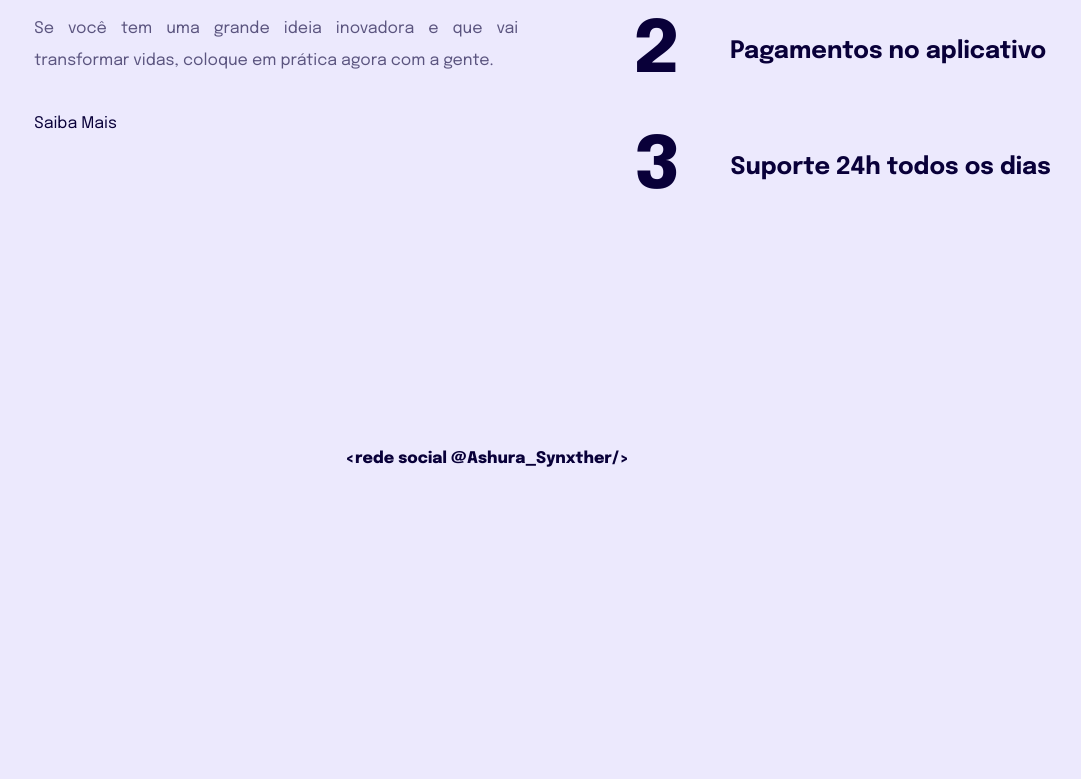
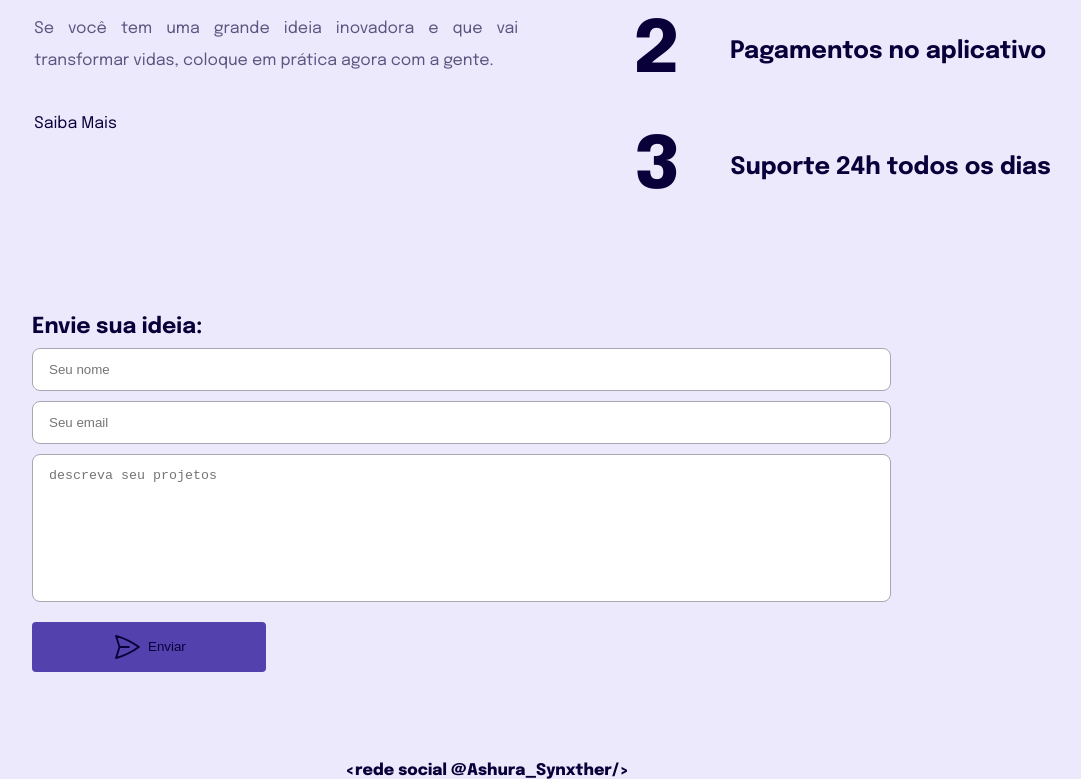
Before and after one commit to MagnoQueiroz/responsive_site, a website built with Vite: page index.html in a window 1280 px wide. Shown: the part 293-1072 px from the top of the page, without its empty margins (103-1184 px from the left). Before the commit the page ends 800 px from the top, so only its background shows below. Built offline with nearby package versions, Linux system fonts and the light colour scheme.

Commit message:
version complete

```diff
--- a/index.html
+++ b/index.html
@@ -33,7 +33,50 @@
           </ul>
         </section>
       </main>
-      <footer><span>&#60;rede social @Ashura_Synxther/&#62;</span></footer>
     </div>
+    <section class="email" id="email">
+      <form action="">
+        <fieldset>
+          <legend>Envie sua ideia:</legend>
+          <label for="email">
+            <input type="textarea" placeholder="Seu nome" />
+          </label>
+          <label for="for">
+            <input type="email" placeholder="Seu email" />
+          </label>
+          <label for="for">
+            <textarea
+              name="descrição"
+              for="email"
+              cols="50"
+              rows="8"
+              placeholder="descreva seu projetos"
+            ></textarea>
+          </label>
+        </fieldset>
+        <div class="button">
+          <button>
+            <svg
+              width="30px"
+              height="30px"
+              fill="none"
+              stroke="currentColor"
+              stroke-width="1.5"
+              viewBox="0 0 24 24"
+              xmlns="http://www.w3.org/2000/svg"
+              aria-hidden="true"
+            >
+              <path
+                stroke-linecap="round"
+                stroke-linejoin="round"
+                d="M6 12L3.269 3.126A59.768 59.768 0 0121.485 12 59.77 59.77 0 013.27 20.876L5.999 12zm0 0h7.5"
+              ></path>
+            </svg>
+            Enviar
+          </button>
+        </div>
+      </form>
+    </section>
+    <footer><span>&#60;rede social @Ashura_Synxther/&#62;</span></footer>
   </body>
 </html>
--- a/style.css
+++ b/style.css
@@ -73,11 +73,10 @@ body {
   width: 20%;
   text-decoration: none;
   color: #090039;
-  transition: .9s;
+  transition: 0.9s;
 }
 
 #container main.content .text-c a:hover {
-
   font-weight: 700;
   color: #0a0044;
 }
@@ -114,17 +113,94 @@ body {
   line-height: 80px;
 }
 
+section.email {
+  max-width: 1021px;
+
+  margin: 0 135px;
+  padding: 0;
+}
+
+section.email form {
+  text-align: center;
+  margin-bottom: 60px;
+  position: relative;
+}
+
+section.email form fieldset {
+  border: none;
+  font-family: "Epilogue";
+  display: flex;
+  flex-direction: column;
+  align-items: left;
+  justify-self: space-between;
+  gap: 10px;
+}
+
+section.email form fieldset legend {
+  text-align: left !important;
+  color: #090039;
+  font-size: 22px;
+  font-weight: 700;
+  margin-bottom: 10px;
+}
+
+section.email form fieldset label {
+  display: flex;
+  flex-direction: column;
+  align-items: left;
+  justify-content: center;
+}
+
+section.email form fieldset label input {
+  width: 85%;
+
+  border: 1px solid #a8a8b3;
+  border-radius: 8px;
+
+  padding: 13px 12px 13px 16px;
+  background-color: #ffffff;
+}
+
+section.email form fieldset label textarea {
+  resize: none;
+
+  padding: 13px 12px 13px 16px;
+
+  width: 85%;
+  border: 1px solid #a8a8b3;
+  border-radius: 8px;
+}
+section.email form .button {
+  display: block;
+  /* position: absolute;
+  left: 30%; */
+}
+
+section.email form .button button {
+  border-radius: 4px;
+  margin-top: 20px;
+  border: 0;
+  background: #5341ad;
+  color: #0a0039;
+  display: flex;
+  justify-content: space-between;
+  padding: 10px 80px;
+  gap: 6px;
+  align-items: center;
+}
+
 footer {
-  position: fixed;
-  bottom: 0px;
+  position: absolute;
   right: 50px;
-  margin: 40px 0;
-  font-family: 'Epilogue';
+  /* left: -2%; */
+
+  margin-top: 30px;
+  font-family: "Epilogue";
   font-weight: 800;
   display: inline-block;
   width: 100%;
   text-align: center;
-  color:#090039 ;
+  color: #090039;
 }
 
 @media (max-width: 768px) {
@@ -147,7 +223,6 @@ footer {
   }
   #container main.content .text-c a {
     width: 30%;
-
   }
 
   #container main.content .text-c h1 {
@@ -159,9 +234,37 @@ footer {
     text-align: left;
     line-height: 32px;
   }
+
+  section.email {
+    max-width: 1021px;
+    margin: 0 23px;
+    display: flex;
+    flex-direction: column;
+    text-align: center;
+    justify-content: center;
+  }
+
+  section.email form {
+    display: flex;
+    flex-direction: column;
+    text-align: center;
+    justify-content: center;
+  }
+
+  section.email form fieldset label input {
+    width: 100%;
+  }
+  section.email form fieldset label textarea {
+    width: 100%;
+  }
+
+  section.email form .button button {
+    padding: 10px 100px;
+
+
+  }
   footer {
     position: static;
     font-size: 14px;
   }
-
 }
```
